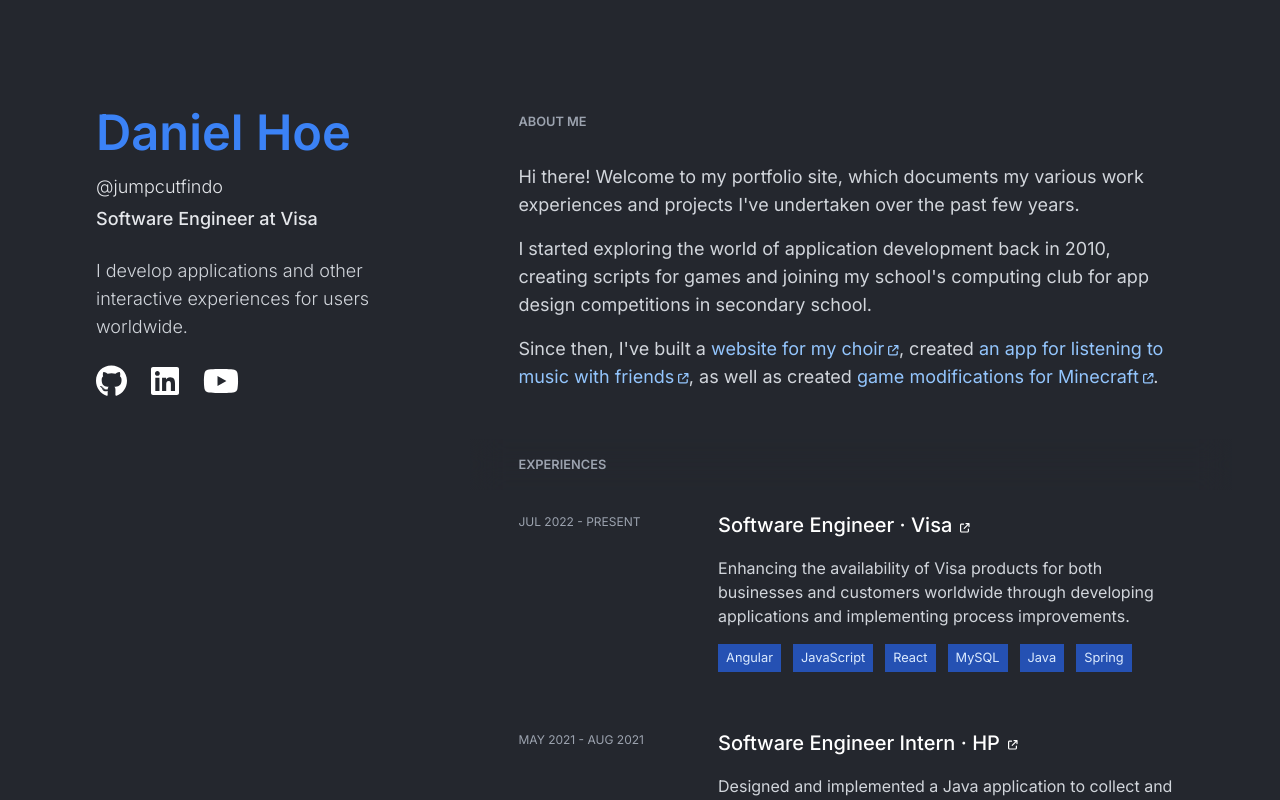
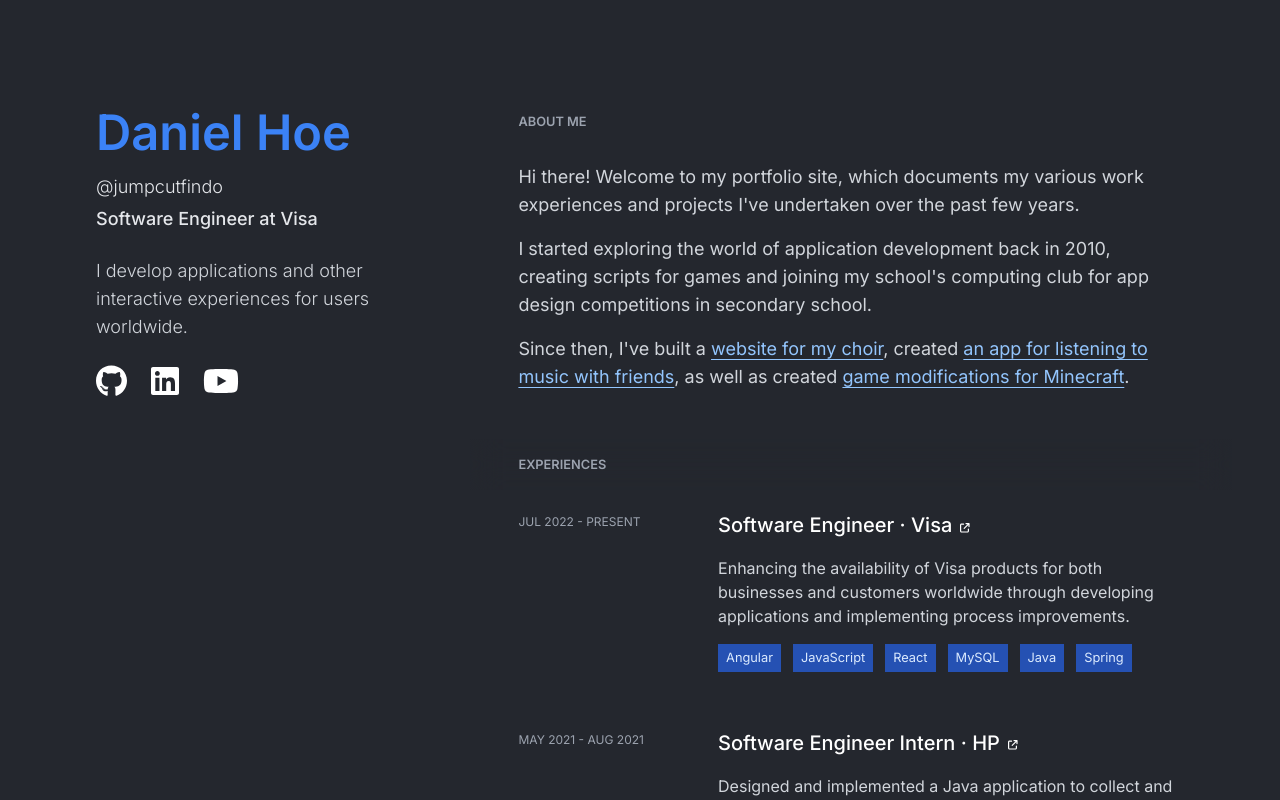
Before and after one commit to jumpcutfindo/jumpcutfindo.github.io, a Next.js app: page / in a window 1280 px wide. Shown: the top 800 px of the page. Built offline with nearby package versions, Linux system fonts and the light colour scheme.

Commit message:
Tweak link style

```diff
--- a/app/shared-components/styled-markdown.tsx
+++ b/app/shared-components/styled-markdown.tsx
@@ -1,5 +1,3 @@
-import { faArrowUpRightFromSquare } from "@fortawesome/free-solid-svg-icons";
-import { FontAwesomeIcon } from "@fortawesome/react-fontawesome";
 import Markdown, { Options } from "react-markdown";
 
 export default function StyledMarkdown(props: Readonly<Options>) {
@@ -15,15 +13,8 @@
               target="_blank"
               className="text-blue-300 group hover:cursor-pointer"
             >
-              <span className="group-hover:text-blue-400 transition-all">
+              <span className="group-hover:text-blue-400 transition-all underline underline-offset-4">
                 {children}
-              </span>
-              <span className="text-xs my-auto ms-1">
-                <FontAwesomeIcon
-                  icon={faArrowUpRightFromSquare}
-                  size="sm"
-                  className="group-hover:text-blue-400 transition-all"
-                />
               </span>
             </a>
           );
```
